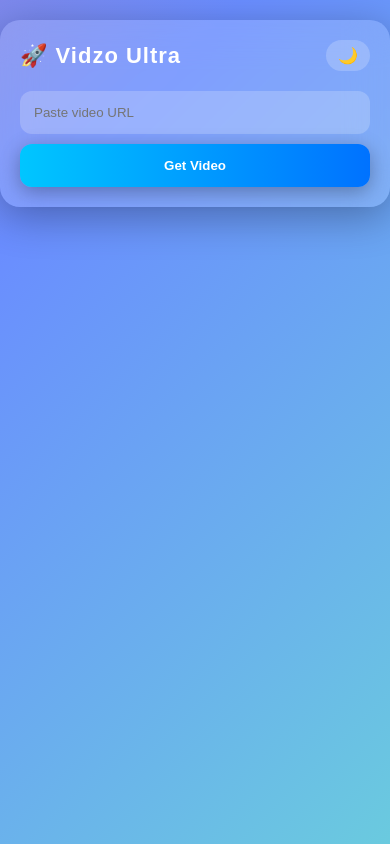
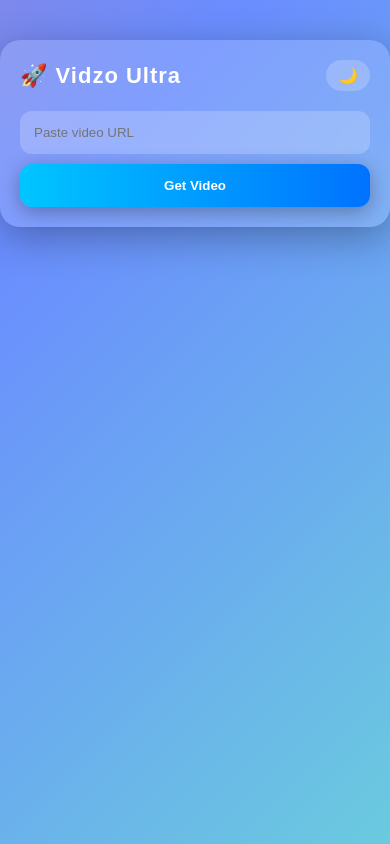
Before and after one commit to viveksingh48162-design/insta-downloader, a Flask app: page / in a window 390 px wide. Run offline with Flask 3, Linux system fonts and the light colour scheme.

Commit message:
Update index.html

```diff
--- a/templates/index.html
+++ b/templates/index.html
@@ -54,7 +54,7 @@ transition:0.4s;
 @media(max-width:600px){
 body{
 align-items:flex-start;
-padding-top:20px;
+padding-top:40px;
 }
 .container{
 width:100%;
```
